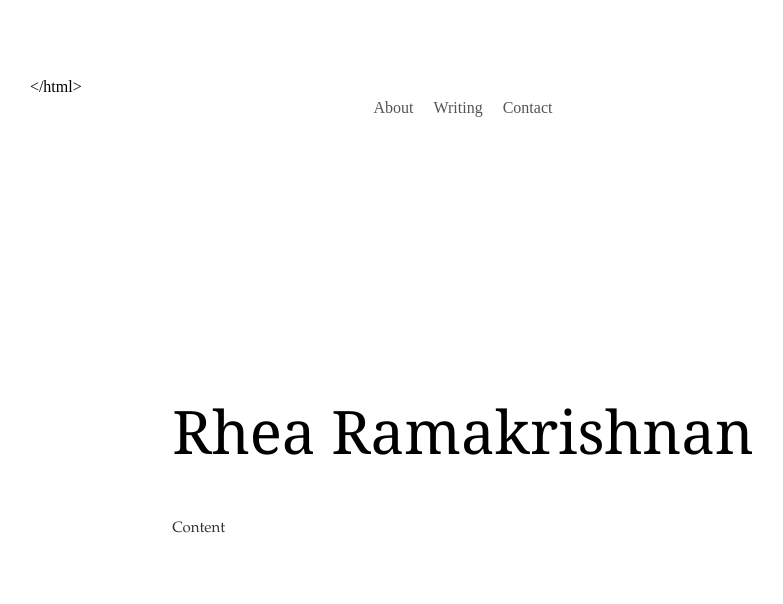
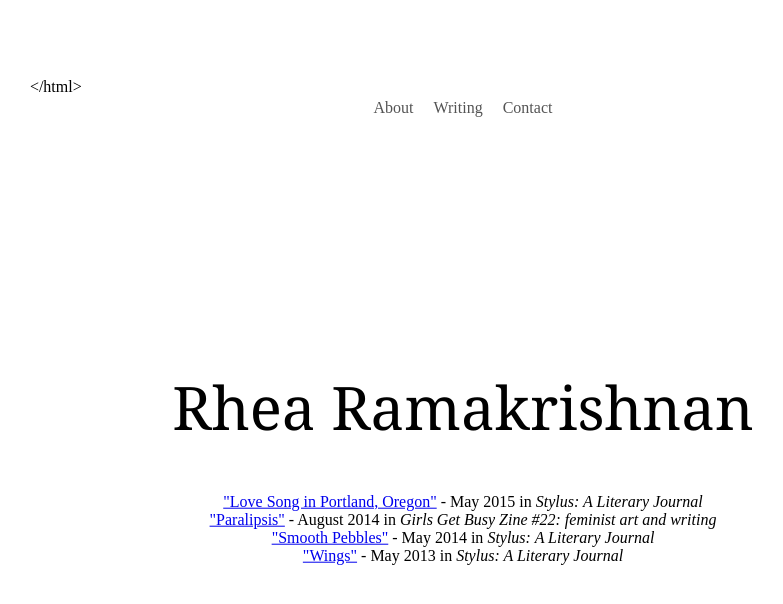
Before and after one commit to reram/reram.github.io, a Jekyll site: the page built from writing.md, in a window 1280 px wide. Shown: the top 604 px of the page, without its empty margins (177-960 px from the left). Built offline with Jekyll 4.4.1, drawn with Linux system fonts in a browser that asks for light colours.

Commit message:
Update writing.md

```diff
--- a/writing.md
+++ b/writing.md
@@ -18,7 +18,14 @@ permalink: /writing/
 <h1>Rhea Ramakrishnan</h1>
 
 <p>
-Content
+<center>
+
+<a href="http://www.styluslit.org/issues/stylus2015.pdf">"Love Song in Portland, Oregon"</a> - May 2015 in <i>Stylus: A Literary Journal</i><br>
+<a href="https://issuu.com/ggbzine/docs/ggb_22">"Paralipsis"</a> - August 2014 in <i>Girls Get Busy Zine #22: feminist art and writing</i><br>
+<a href="http://www.styluslit.org/issues/stylus2014.pdf">"Smooth Pebbles"</a> - May 2014 in <i>Stylus: A Literary Journal</i><br>
+<a href="http://www.styluslit.org/issues/stylus2013.pdf">"Wings"</a> - May 2013 in <i>Stylus: A Literary Journal</i>
+
+</center>
 </p>
 
 </section>
```
